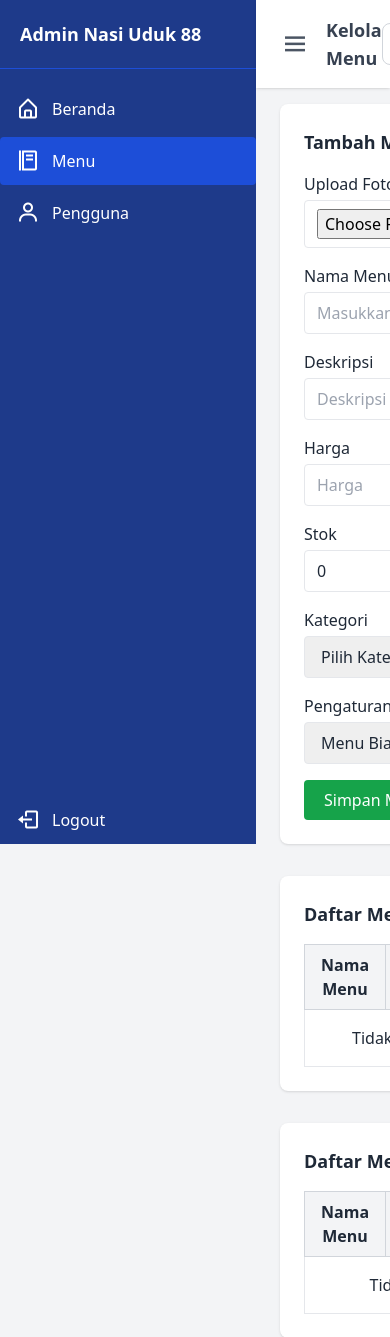
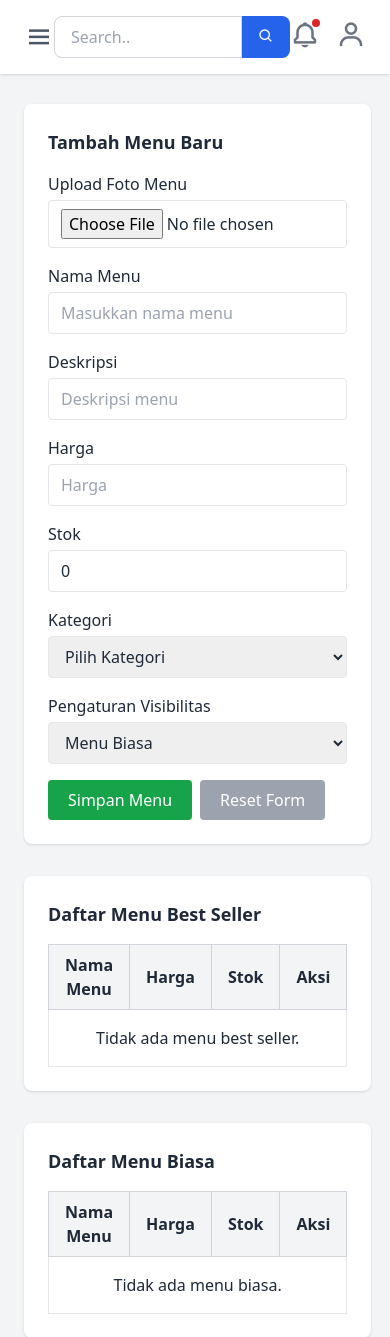
Before and after one commit to YonaldiEp/NasiUduk88, a PHP site: page /admin/menu_admin.php in a window 390 px wide; the page is wider, and only the part inside the window is pictured. Shown: the top 1337 px of that part. Run offline with PHP 8.4, Linux system fonts and the light colour scheme; the visitor is signed in with stand-in values (Sample User, id 1); data that the repository does not hold is empty; some libraries are stand-ins or nearby versions.

Commit message:
Mobile Admin

```diff
--- a/public/admin/menu_admin.php
+++ b/public/admin/menu_admin.php
@@ -173,7 +173,7 @@ $page_title = 'Kelola Menu';
 
 <body class="bg-gray-100 text-gray-800">
     <div class="flex min-h-screen">
-        <aside class="sidebar w-64 bg-blue-900 text-white fixed top-0 left-0 h-full flex flex-col">
+        <aside id="sidebar" class="sidebar w-64 bg-blue-900 text-white fixed top-0 left-0 h-full flex flex-col transform -translate-x-full md:translate-x-0 transition-transform duration-300 ease-in-out z-20">
             <div class="p-5 text-lg font-bold border-b border-blue-700">Admin Nasi Uduk 88</div>
             <nav class="mt-4 flex-grow space-y-1">
                 <a href="admin.php" class="flex items-center py-2 px-4 hover:bg-blue-700"><i class='bx bx-home-alt text-2xl mr-3'></i><span class="text-base">Beranda</span></a>
@@ -182,11 +182,13 @@ $page_title = 'Kelola Menu';
             </nav>
             <a href="logout.php" class="flex items-center py-2 px-4 hover:bg-blue-700 mt-auto"><i class='bx bx-log-out text-2xl mr-3'></i><span class="text-base">Logout</span></a>
         </aside>
-        <div class="flex-1 ml-64 flex flex-col">
-            <header class="bg-white shadow fixed top-0 left-64 right-0 z-10 flex items-center justify-between px-6 py-4">
+        <div id="main-content" class="flex-1 md:ml-64 flex flex-col transition-all duration-300 ease-in-out">
+            <header class="bg-white shadow fixed top-0 left-0 right-0 z-10 flex items-center justify-between px-6 py-4">
                 <div class="flex items-center">
-                    <i class='bx bx-menu text-3xl mr-4 text-gray-600'></i>
-                    <div class="text-gray-700 text-lg font-semibold"><?php echo $page_title; ?></div>
+                    <button id="menu-toggle" class="md:hidden text-gray-600 hover:text-gray-800">
+                        <i class='bx bx-menu text-3xl'></i>
+                    </button>
+                    <div class="hidden md:block text-gray-700 text-lg font-semibold ml-4"><?php echo $page_title; ?></div>
                 </div>
                 <div class="flex-grow flex justify-center">
                     <form method="get" class="w-full max-w-md flex">
@@ -245,6 +247,7 @@ $page_title = 'Kelola Menu';
                             <label class="block mb-1">Kategori</label>
                             <select name="category_id" required class="w-full border px-3 py-2 rounded focus:ring-2 focus:ring-blue-500">
                                 <option value="">Pilih Kategori</option>
+                                <?php mysqli_data_seek($categories_result, 0); ?>
                                 <?php while ($category = $categories_result->fetch_assoc()): ?>
                                     <option value="<?php echo $category['id']; ?>" <?php if ($edit_mode && $edit_data['category_id'] == $category['id']) echo 'selected'; ?>>
                                         <?php echo htmlspecialchars($category['nama_kategori']); ?>
@@ -344,10 +347,9 @@ $page_title = 'Kelola Menu';
                         </table>
                     </div>
                 </div>
-
             </main>
         </div>
     </div>
+    <script src="../scripts.js"></script>
 </body>
-
 </html>
--- a/public/scripts.js
+++ b/public/scripts.js
@@ -7,11 +7,22 @@ document.addEventListener('DOMContentLoaded', function () {
             mobileMenu.classList.toggle('hidden');
         });
     }
+
+    // --- Kode BARU untuk menu mobile di halaman ADMIN ---
+    const adminMenuToggle = document.getElementById('menu-toggle');
+    const adminSidebar = document.getElementById('sidebar');
+
+    if (adminMenuToggle && adminSidebar) {
+        adminMenuToggle.addEventListener('click', () => {
+            adminSidebar.classList.toggle('-translate-x-full');
+        });
+    }
+    // --- Akhir dari Kode BARU ---
 });
 
 
 // TABS: Ganti tab menu (FUNGSI BARU YANG SUDAH DIPERBAIKI)
-window.switchTab = function (tabId) {
+window.switchTab = function (tabId, element) {
     // 1. Sembunyikan semua panel konten
     const contentPanels = document.querySelectorAll('.tab-content');
     contentPanels.forEach(panel => {
@@ -32,10 +43,9 @@ window.switchTab = function (tabId) {
     });
 
     // 4. Atur style untuk tab yang aktif
-    const activeTab = document.querySelector(`[onclick="switchTab('${tabId}')"]`);
-    if(activeTab) {
-        activeTab.classList.add("text-green-500", "border-b-2", "border-green-500");
-        activeTab.classList.remove('text-gray-500', 'border-transparent');
+    if(element) {
+        element.classList.add("text-green-500", "border-b-2", "border-green-500");
+        element.classList.remove('text-gray-500', 'border-transparent');
     }
 };
 
@@ -48,11 +58,17 @@ function saveCartToLocalStorage() {
 }
 
 function openModal() {
-    document.getElementById('sidebar').classList.remove('translate-x-full');
+    const sidebar = document.getElementById('sidebar');
+    if(sidebar){
+        sidebar.classList.remove('translate-x-full');
+    }
 }
 
 function closeModal() {
-    document.getElementById('sidebar').classList.add('translate-x-full');
+    const sidebar = document.getElementById('sidebar');
+    if(sidebar){
+        sidebar.classList.add('translate-x-full');
+    }
 }
 
 function formatRupiah(number) {
@@ -61,6 +77,8 @@ function formatRupiah(number) {
 
 function updateCartUI() {
     const cartItemsContainer = document.getElementById('cartItems');
+    if (!cartItemsContainer) return; // Keluar jika elemen tidak ada
+
     cartItemsContainer.innerHTML = '';
 
     let subtotal = 0;
@@ -88,12 +106,19 @@ function updateCartUI() {
     });
 
     const totalItems = cart.reduce((sum, item) => sum + item.qty, 0);
-    document.getElementById('cartCount').textContent = totalItems;
-    document.getElementById('cartCountMobile').textContent = totalItems;
+
+    const cartCountEl = document.getElementById('cartCount');
+    if(cartCountEl) cartCountEl.textContent = totalItems;
+
+    const cartCountMobileEl = document.getElementById('cartCountMobile');
+    if(cartCountMobileEl) cartCountMobileEl.textContent = totalItems;
 
     const serviceFee = 2000;
-    document.getElementById('subtotal').textContent = formatRupiah(subtotal);
-    document.getElementById('total').textContent = formatRupiah(subtotal + serviceFee);
+    const subtotalEl = document.getElementById('subtotal');
+    if(subtotalEl) subtotalEl.textContent = formatRupiah(subtotal);
+
+    const totalEl = document.getElementById('total');
+    if(totalEl) totalEl.textContent = formatRupiah(subtotal + serviceFee);
 
     saveCartToLocalStorage();
 }
@@ -251,4 +276,11 @@ document.addEventListener('DOMContentLoaded', () => {
         // Buka Gmail via mailto
         window.location.href = `mailto:${tujuan}?subject=${subject}&body=${body}`;
     });
+
+    // Panggil switchTab untuk tab pertama saat halaman dimuat
+    const firstTab = document.querySelector('.tab-item');
+    if(firstTab){
+        const firstTabId = firstTab.getAttribute('onclick').match(/'([^']+)'/)[1];
+        switchTab(firstTabId, firstTab);
+    }
 });
```
Also changed, not shown: public/admin/admin.php (+8 -5 lines), public/admin/profile.php (+8 -5 lines).
